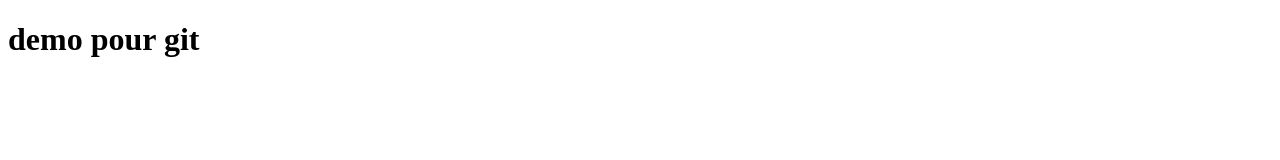
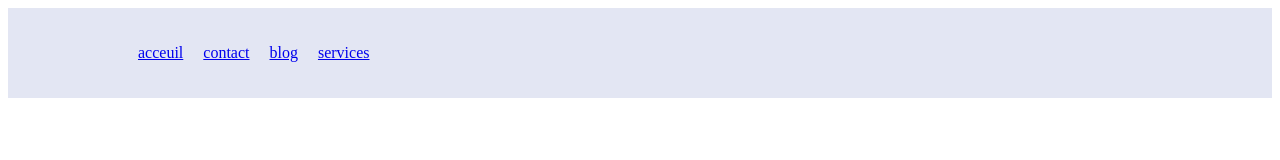
Before and after one commit to Raoul-Ekwa/test_for_git, a plain HTML site: page index.html in a window 1280 px wide. Drawn offline with Linux system fonts and the light colour scheme.

Commit message:
second save

```diff
--- a/index.html
+++ b/index.html
@@ -4,8 +4,21 @@
     <meta charset="UTF-8">
     <meta name="viewport" content="width=device-width, initial-scale=1.0">
     <title>Document</title>
+    <link rel="stylesheet" href="style.css">
 </head>
 <body>
-    <h1>demo pour git</h1>
+
+    <section id="header">
+        <div>
+            <ul id="navBar">
+                <li><a href="#acceuil">acceuil</a></li>
+                <li><a href="#">contact</a></li>
+                <li><a href="#">blog</a></li>
+                <li><a href="#">services</a></li>
+
+            </ul>
+        </div>
+    </section>
+
 </body>
 </html>
--- /dev/null
+++ b/style.css
@@ -0,0 +1,23 @@
+#header {
+    display: flex;
+    align-items: center;
+    justify-content: space-between;
+    padding: 20px 80px;
+    background: #E3E6F3;
+    z-index: 999;
+    position: sticky;
+    top: 0;
+    left: 0;
+}
+
+#navBar {
+  display: flex;
+  align-items: center;
+  justify-content: center;
+}
+
+#navBar li { /* li ne concerne que les pointillès*/
+  list-style: none;
+  padding: 0px 10px;
+  position: relative;
+}
```
